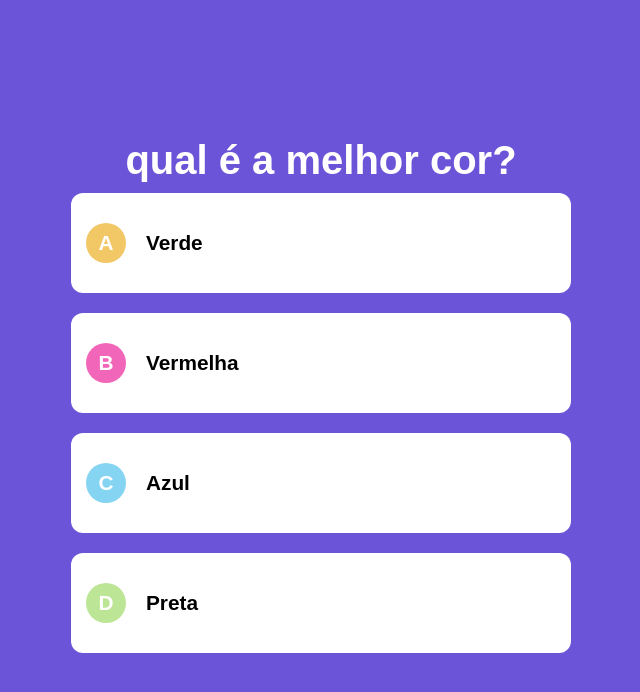
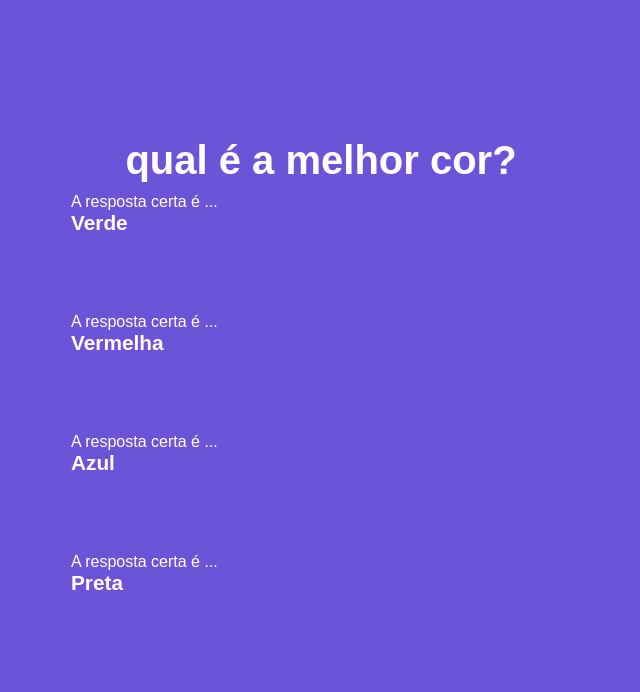
Before and after one commit to ivanProgramador/quiz, a Next.js app: page / in a window 1280 px wide. Shown: the top 692 px of the page, without its empty margins (319-959 px from the left). Built offline with nearby package versions, Linux system fonts and the light colour scheme.

Commit message:
resposta em andamento

```diff
--- a/components/Resposta.tsx
+++ b/components/Resposta.tsx
@@ -22,7 +22,7 @@ export default function Resposta(props:RespostaProps){
 
 
             <div className={styles.conteudoResposta}>
-                <div className={styles.frente}>
+              {/*  <div className={styles.frente}>
 
                     <div className={styles.letra}
                         style={{backgroundColor:props.corFundoLetra}}
@@ -34,10 +34,18 @@ export default function Resposta(props:RespostaProps){
                         {resposta.valor}
                     </div>
                 </div>
+                */}
 
 
 
                 <div className={styles.verso}>
+                    <div className={styles.certa}>
+                        <div>
+                            A resposta certa é ...
+                        </div>
+                        <div className={styles.valor}>{resposta.valor}</div>
+
+                    </div>
 
                 </div>
 
```
